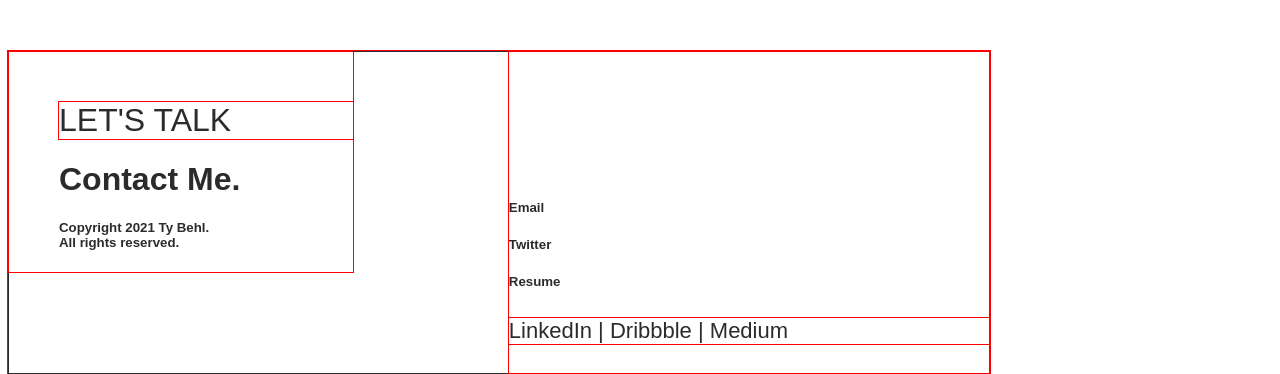
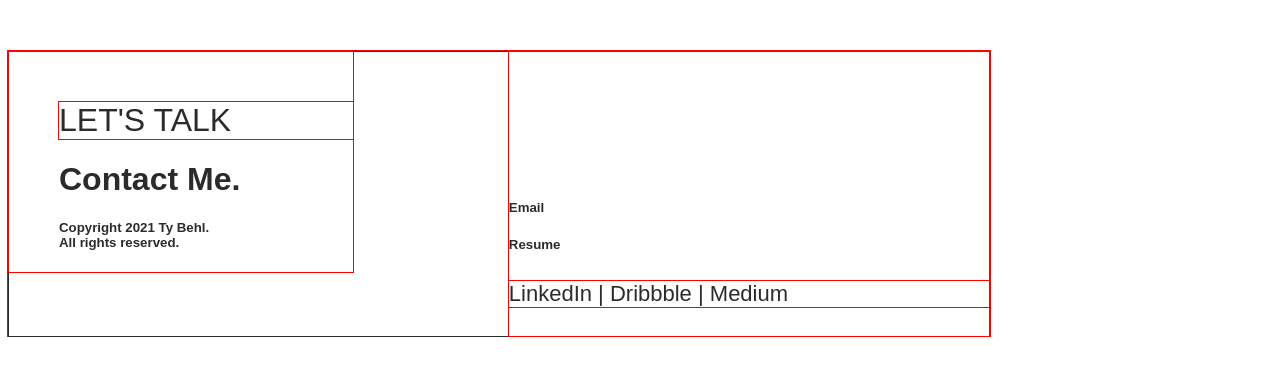
Before and after one commit to tbehl7/UX_UI_HW_18, a plain HTML site: page index.html in a window 1280 px wide. Shown: the part 1906-2280 px from the top of the page. After the commit the page ends 2243 px from the top, so only its background shows below. Drawn offline with Linux system fonts and the light colour scheme.

Commit message:
HW18-RedlineUpdate-02

```diff
--- a/index.html
+++ b/index.html
@@ -152,7 +152,6 @@
   </div>
   <div class="Footer_inner_right">
     <h5>Email</h5>
-    <h5>Twitter</h5>
     <h5>Resume</h5>
     <h4>LinkedIn | Dribbble | Medium </h4>
   </div>
```
